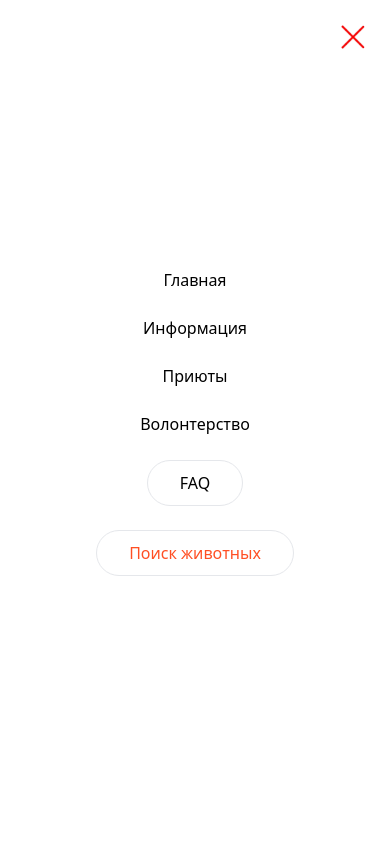
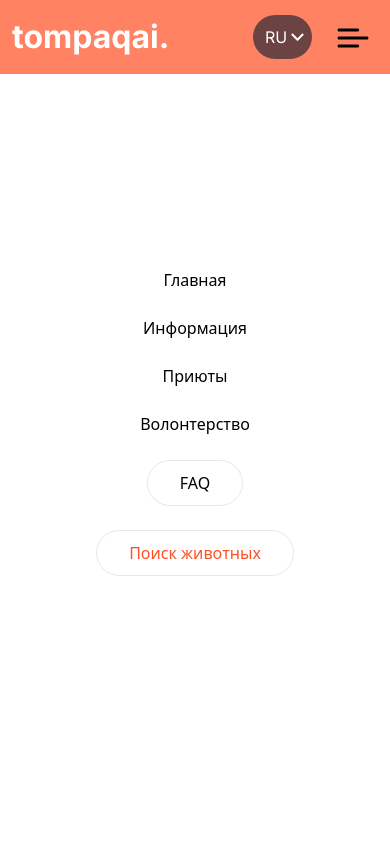
Before and after one commit to 1zzat1lla-Fayzullayev/tompaqai, a React (Vite) app: page / in a window 390 px wide. Both pictures are taken after a click on the picture 353 px from the left and 37 px from the top of the page. Shown: the top 844 px of the page. Built offline with nearby package versions, Linux system fonts and the light colour scheme.

Commit message:
add scrollbar style

```diff
--- a/src/components/Navbar.tsx
+++ b/src/components/Navbar.tsx
@@ -1,4 +1,5 @@
 import { useEffect, useState } from 'react'
+import { motion, AnimatePresence } from 'framer-motion'
 import Images from '../Images'
 import Wrapper from '../layout/Wrapper'
 import MobileNavbar from '../shared/header/MobileNavbar'
@@ -81,17 +82,35 @@ function Navbar() {
 							<button className='bg-white border rounded-[100px] py-[10px] px-[20px] xl:px-[32px] text-[#FF4F24] transition-all ease-in-out hover:border hover:bg-inherit hover:text-white hidden lg:flex'>
 								Поиск животных
 							</button>
-							<img
+							<motion.img
 								src={Images.hamburger}
 								alt='hamburger'
 								className='w-[50px] lg:hidden flex'
 								onClick={handleShowMobileNav}
+								whileHover={{ scale: 1.1 }}
+								whileTap={{ scale: 0.9 }}
+								initial={{ x: -100 }}
+								animate={{ x: 0 }}
+								transition={{ duration: 0.5 }}
 							/>
 						</div>
 					</div>
 				</Wrapper>
 			</div>
-			{showMobileNav && <MobileNavbar closeNav={handleShowMobileNav} />}
+			<AnimatePresence>
+				{showMobileNav && (
+					<motion.div
+						key='mobileNav'
+						initial={{ x: '100%' }}
+						animate={{ x: 0 }}
+						exit={{ x: '100%' }}
+						transition={{ duration: 0.5 }}
+						className='fixed inset-0 bg-[#FF8263] z-[998]'
+					>
+						<MobileNavbar closeNav={handleShowMobileNav} />
+					</motion.div>
+				)}
+			</AnimatePresence>
 		</>
 	)
 }
--- a/src/index.css
+++ b/src/index.css
@@ -13,3 +13,13 @@ input::-webkit-inner-spin-button {
 	-webkit-appearance: none;
 	margin: 0;
 }
+
+::-webkit-scrollbar{
+	background: white;
+	width: 5px;
+}
+
+::-webkit-scrollbar-thumb{
+	background-color: #f3471d;
+	border-radius: 20px;
+}
```
